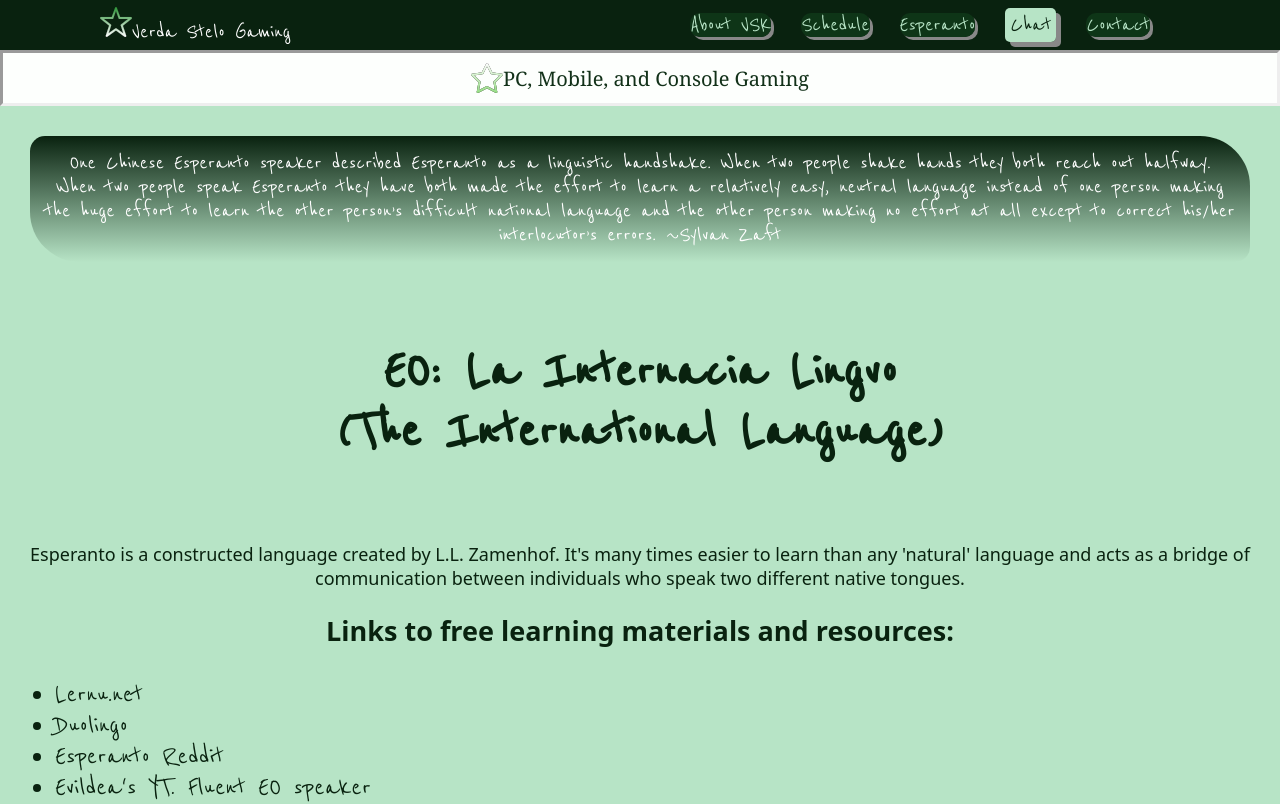
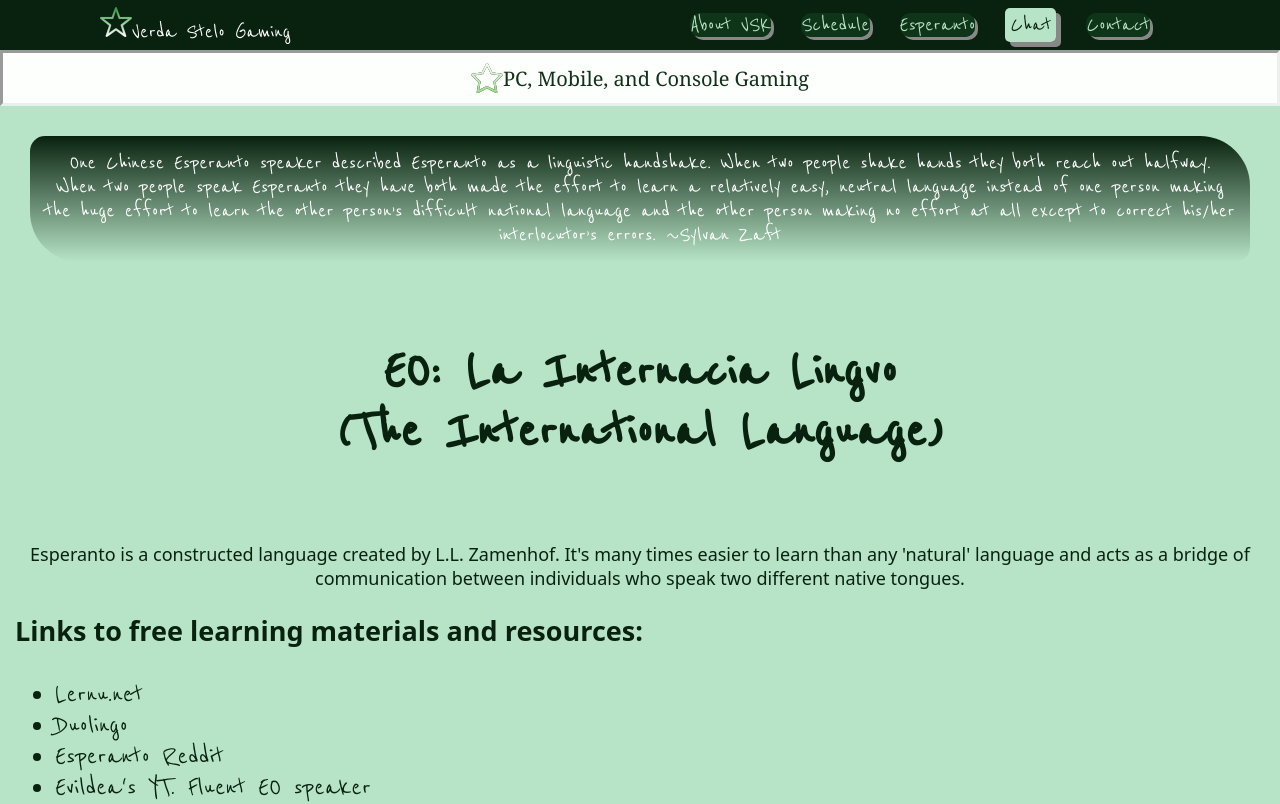
Before and after one commit to akronborn/vsg, a Next.js app: page /esperanto in a window 1280 px wide. Shown: the top 804 px of the page. Built offline with nearby package versions, Linux system fonts and the light colour scheme.

Commit message:
moved links to left

```diff
--- a/pages/esperanto.jsx
+++ b/pages/esperanto.jsx
@@ -48,7 +48,9 @@ const Esperanto = () => {
             many times easier to learn than any 'natural' language and acts as a
             bridge of communication between individuals who speak two different
             native tongues.
-            <h2>Links to free learning materials and resources: </h2>
+            <h2 className={styles.resources}>
+              Links to free learning materials and resources:
+            </h2>
           </p>
           <ul>
             {links.map((link) => (
--- a/styles/Esperanto.module.css
+++ b/styles/Esperanto.module.css
@@ -45,6 +45,10 @@
   font-size: 24px;
 }
 
+.resources {
+  text-align: left;
+}
+
 .text {
   background: linear-gradient(rgb(9, 34, 15), rgb(183, 228, 198));
   position: relative;
```
